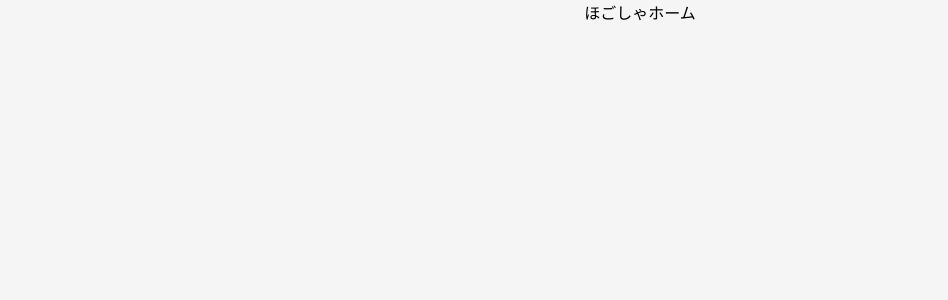
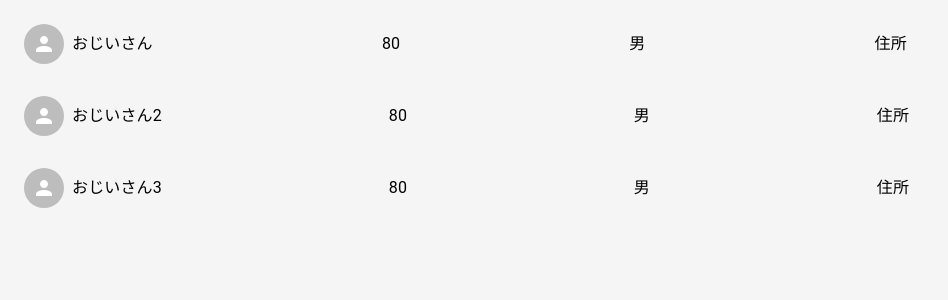
Before and after one commit to NakagawaYuto/gabaithon, a React (Create React App) app in the folder front/: page /home-p in a window 1280 px wide. Shown: the top 300 px of the page, without its empty margins (0-948 px from the left). Built offline with nearby package versions, Linux system fonts and the light colour scheme.

Commit message:
ほごしゃホームで雑にじぃじを一覧表示

```diff
--- a/front/src/Pages/HogosyaHome.jsx
+++ b/front/src/Pages/HogosyaHome.jsx
@@ -2,13 +2,71 @@
 import { useNavigate } from 'react-router-dom';
 
 import {
+  List,
+  Collapse,
 } from '@mui/material';
+import { TransitionGroup } from 'react-transition-group';
+
+import JijiBabaCard from '../components/JijiBabaCard';
 
 
 const HogosyaHome = () => {
   const navigate = useNavigate();
+  const [childLists, setChildLists] = React.useState([]);
+  const [selectedIndex, setSelectedIndex] = React.useState(-1);
+
+  const handleSelect = (event, index) => {
+    console.log(index);
+    setSelectedIndex(index);
+  }
+
+  React.useEffect(() => {
+    setChildLists([
+      {
+        'name':'おじいさん',
+        'address': '住所',
+        'birthday': '2000/9/21',
+        'age': '80',
+        'sex': '男',
+        'message': '自己紹介文'
+      },
+      {
+        'name':'おじいさん2',
+        'address': '住所',
+        'birthday': '2000/9/21',
+        'age': '80',
+        'sex': '男',
+        'message': '自己紹介文'
+      },
+      {
+        'name':'おじいさん3',
+        'address': '住所',
+        'birthday': '2000/9/21',
+        'age': '80',
+        'sex': '男',
+        'message': '自己紹介文'
+      },
+    ]);
+  }, []);
+
+  const generate = () => {
+    return childLists.map((value, index) => (
+      <Collapse key={index}>
+        <JijiBabaCard
+          index={index}
+          value={value}
+          handleSelect={handleSelect}
+          selectedIndex={selectedIndex}
+        />
+      </Collapse>
+    ))
+  }
   return (
-    <>ほごしゃホーム</>
+    <>
+      <List>
+        <TransitionGroup>{generate()}</TransitionGroup>
+      </List>
+    </>
   )
 }
 
--- a/front/src/Pages/JijiBabaHome.jsx
+++ b/front/src/Pages/JijiBabaHome.jsx
@@ -2,13 +2,25 @@
 import { useNavigate } from 'react-router-dom';
 
 import {
+  List,
+  Collapse,
+  TransitionGroup,
 } from '@mui/material';
 
 
 const JijiBabaHome = () => {
-  const navigate = useNavigate();
+  // const navigate = useNavigate();
+  // const [childLists, setChildLists] = React.useState([])
+  // const generate = () => {
+  //   return childLists.map((value, index) => (
+  //     <Collapse key={index}>
+  //     </Collapse>
+  //   ))
+  // }
   return (
-    <>じぃじばぁばホーム</>
+    <>
+      じぃじばぁばほーむ
+    </>
   )
 }
 
--- /dev/null
+++ b/front/src/components/JijiBabaCard.jsx
@@ -0,0 +1,57 @@
+import * as React from 'react';
+
+import {
+  ListItem,
+  ListItemAvatar,
+  ListItemText,
+  IconButton,
+  Avatar,
+} from '@mui/material';
+
+import PersonIcon from '@mui/icons-material/Person';
+
+const JijiBabaCard = ({
+  index,
+  value,
+  handleSelect,
+  selectedIndex,
+}) => {
+  return (
+  <>
+    <ListItem
+      key={index}
+      style={{
+        width: '90%',
+      }}
+    >
+      <ListItemAvatar>
+        <IconButton onClick={(e)=>handleSelect(e, index)}>
+          {index === selectedIndex ? (
+            <Avatar sx={{ bgcolor: '#d1abde' }}>
+              <PersonIcon style={{ color: 'white' }} />
+            </Avatar>
+          ) : (
+            <Avatar>
+              <PersonIcon />
+            </Avatar>
+          )}
+        </IconButton>
+      </ListItemAvatar>
+      <ListItemText
+        primary={value.name}
+      />
+      <ListItemText
+        primary={value.age}
+      />
+      <ListItemText
+        primary={value.sex}
+      />
+      <ListItemText
+        primary={value.address}
+      />
+    </ListItem>
+  </>
+  )
+}
+
+export default JijiBabaCard;
```
Also changed, not shown: front/src/components/ChildCard.jsx (added, +14 -0 lines).
